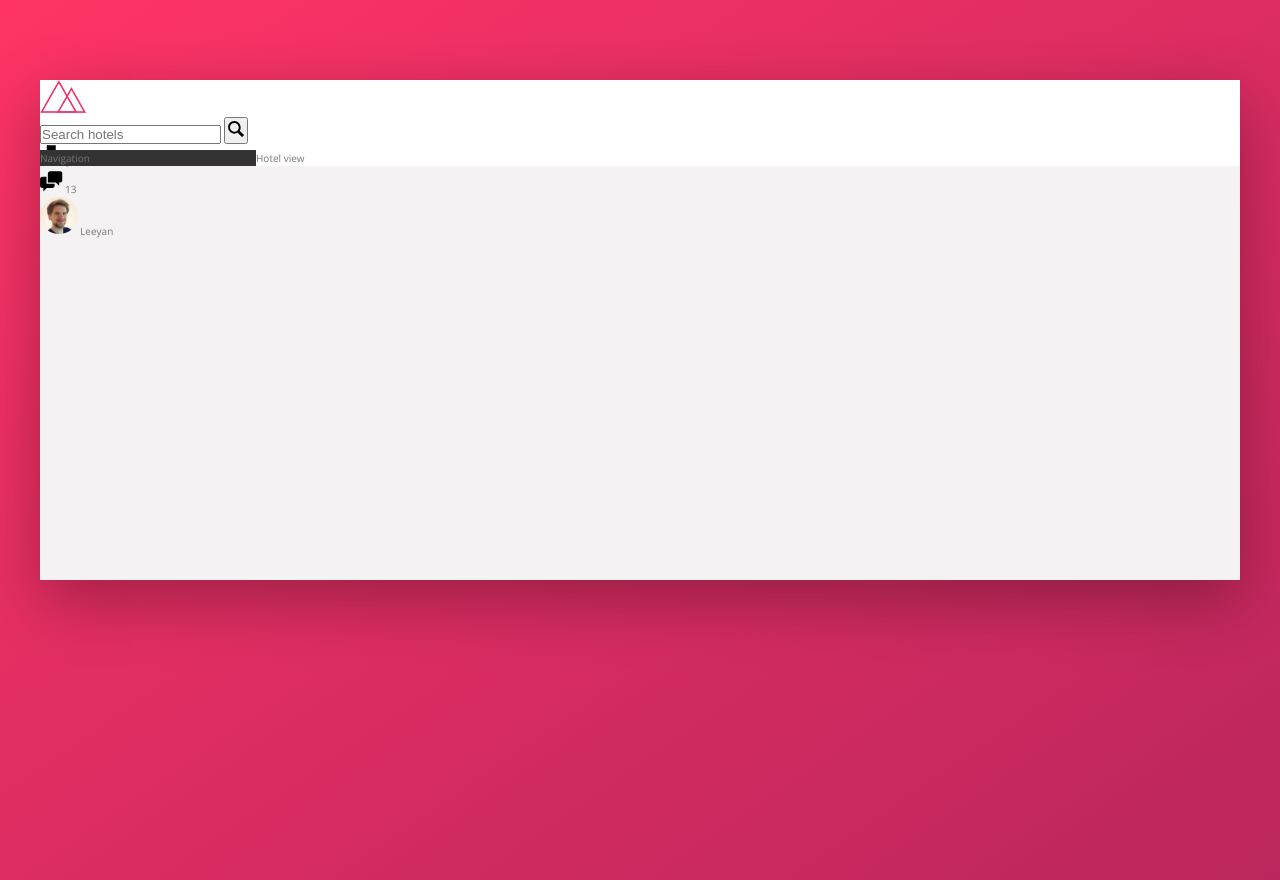
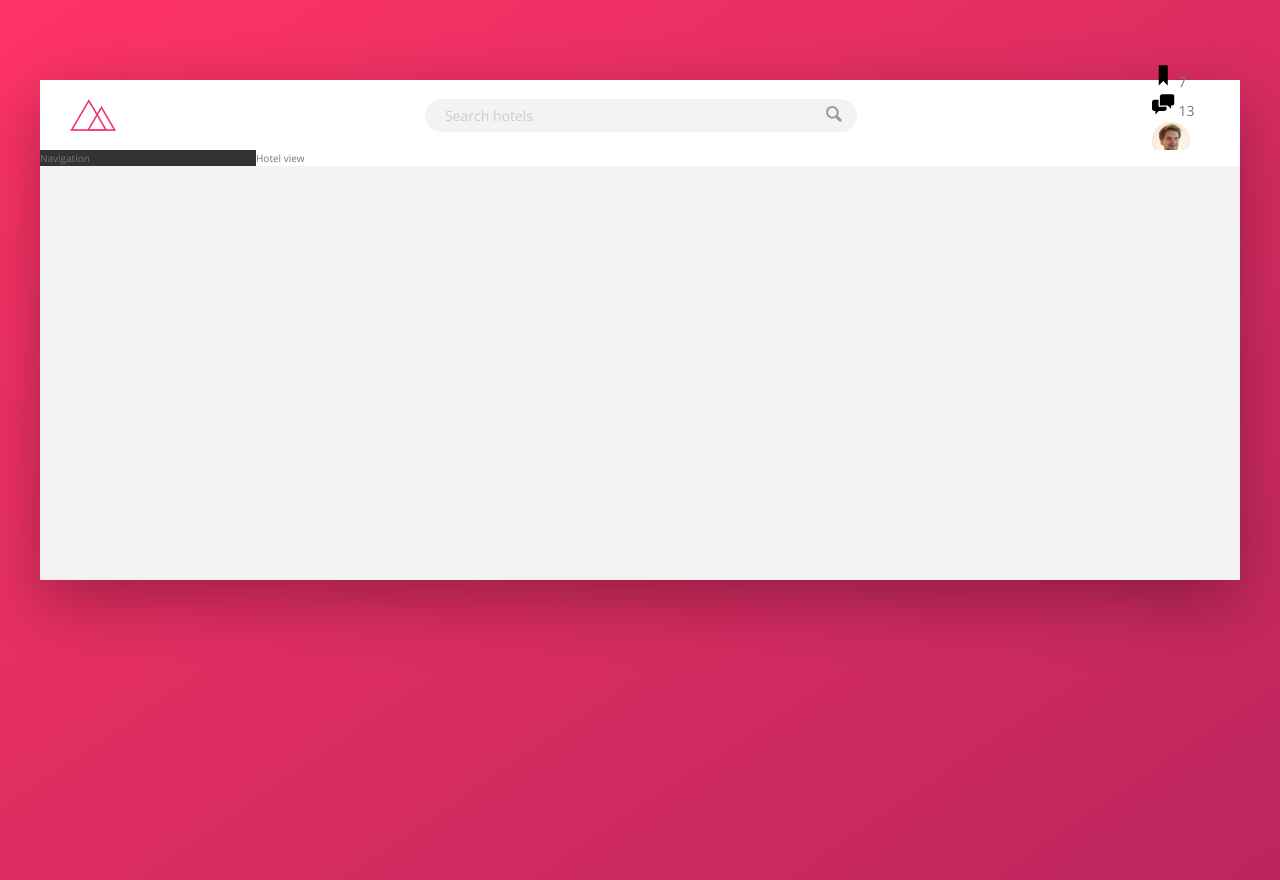
Before and after one commit to Leeyanhawrt/trillio, a website: page index.html in a window 1280 px wide. Drawn offline with nearby package versions, Linux system fonts and the light colour scheme.

Commit message:
Learn about SVG fill property for changing colors

```diff
--- a/sass/_components.scss
+++ b/sass/_components.scss
@@ -1,19 +1,62 @@
 // LOGO
 .logo {
   height: 3.25rem;
+  margin-left: 3rem;
 }
 
 // SEARCH BOX
 .search {
+  flex: 0 0 40%;
+  display: flex;
+  align-items: center;
+  justify-content: center;
+
   &__input {
+    font-family: inherit;
+    font-size: inherit;
+    color: inherit;
+    background-color: var(--color-grey-light-2);
+    border: none;
+    padding: 0.7rem 2rem;
+    border-radius: 100px;
+    width: 90%;
+    transition: all 0.2s;
+    margin-right: -3.25rem;
+
+    &:focus {
+      outline: none;
+      width: 100%;
+      background-color: var(--color-grey-light-3);
+    }
+
+    &::-webkit-input-placeholder {
+      font-weight: 100;
+      color: var(--color-grey-light-4);
+    }
+  }
+
+  &__input:focus + &__button {
+    background-color: var(--color-grey-light-3);
   }
 
   &__button {
+    border: none;
+    background-color: var(--color-grey-light-2);
+    transition: all 0.2s;
+
+    &:focus {
+      outline: none;
+    }
+
+    &:active {
+      transform: translateY(2px);
+    }
   }
 
   &__icon {
     height: 2rem;
     width: 2rem;
+    fill: var(--color-grey-dark-3);
   }
 }
 
--- a/sass/_layout.scss
+++ b/sass/_layout.scss
@@ -8,9 +8,13 @@
 }
 
 .header {
+  font-size: 1.4rem;
   height: 7rem;
   background-color: #fff;
   border-bottom: var(--color-grey-light-2);
+  display: flex;
+  justify-content: space-between;
+  align-items: center;
 }
 
 .content {
```
Also changed, not shown: css/style.css.
